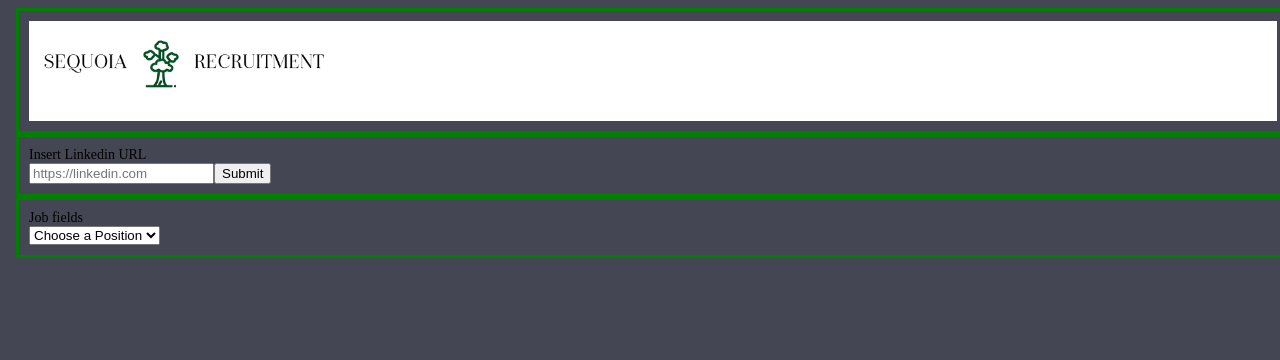
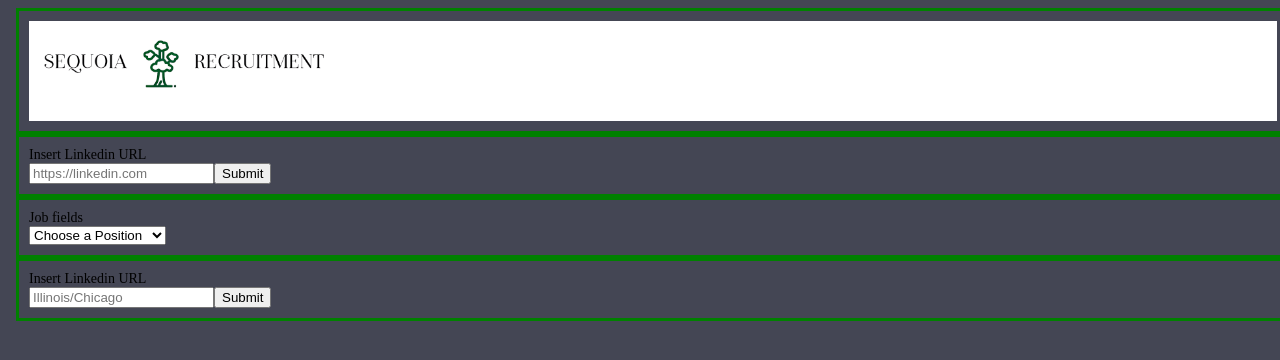
Before and after one commit to simers228/ProfileUserEngine, a React (Create React App) app in the folder frontend/: page / in a window 1280 px wide. Shown: the top 360 px of the page. Built offline with nearby package versions, Linux system fonts and the light colour scheme.

Commit message:
Adding some elements
Added elements

```diff
--- a/frontend/src/App.js
+++ b/frontend/src/App.js
@@ -3,6 +3,7 @@ import React from "react";
 import JobPosition from "./components/jobPosition.js";
 import ButtonUse from "./components/buttonUse.js";
 import Header from "./components/header.js";
+import Locations from "./components/locations.js";
 
 export default function App() {
   return (
@@ -18,6 +19,9 @@ export default function App() {
         <div className="container">
           <JobPosition />
         </div>
+        <div className="container">
+          <Locations />
+        </div>
       </body>
     </div>
   );
--- a/frontend/src/components/jobPosition.js
+++ b/frontend/src/components/jobPosition.js
@@ -4,13 +4,18 @@ function JobPosition() {
     <div>
       Job fields
       <br></br>
-      <select name="jobField" className="">
+      <form action="http://localhost:5000" method="POST">
+        <select name="jobField" className="jobs">
           <option id="choose" hidden>
             Choose a Position
           </option>
           <option value="projectManager">Project Manager</option>
           <option value="superintendent">Superintendent</option>
+          <option value="chiefEstimator">Chief Estimator</option>
+          <option value="projectEngineer">Project Engineer</option>
+          <option value="projectCoordinator">Project Coordinator</option>
         </select>
+      </form>
     </div>
   );
 }
--- /dev/null
+++ b/frontend/src/components/locations.js
@@ -0,0 +1,18 @@
+import React from "react";
+function Locations() {
+  return (
+    <div className="center textbox">
+      Insert Linkedin URL
+      <form action="http://localhost:5000" method="POST">
+        <input
+          placeholder="Illinois/Chicago"
+          type="text"
+          name="linkedinUrl"
+        ></input>
+        <input type="submit" value="Submit"></input>
+      </form>
+    </div>
+  );
+}
+
+export default Locations;
```
Lines whose indentation alone changed are shown as unchanged.
